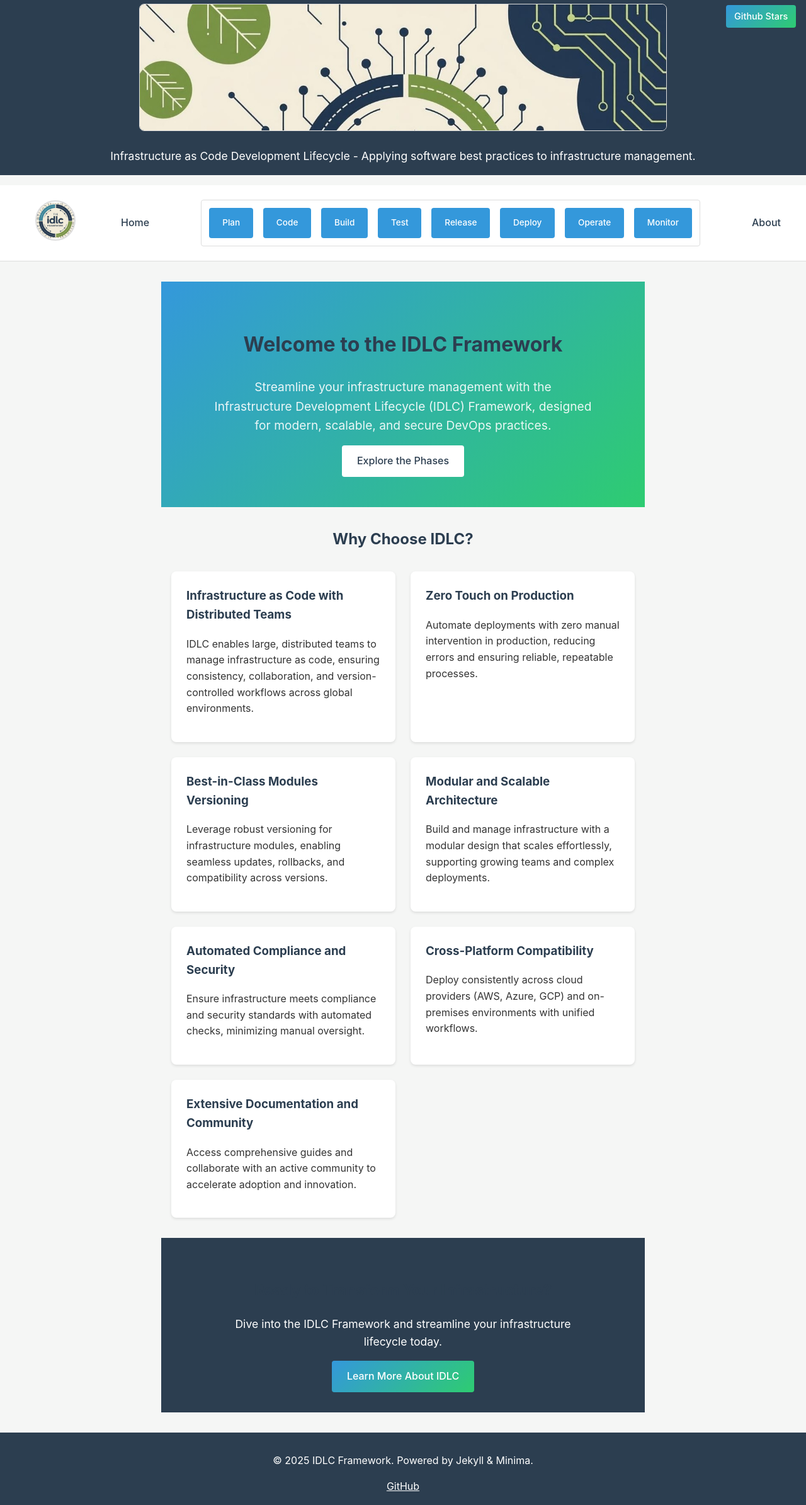
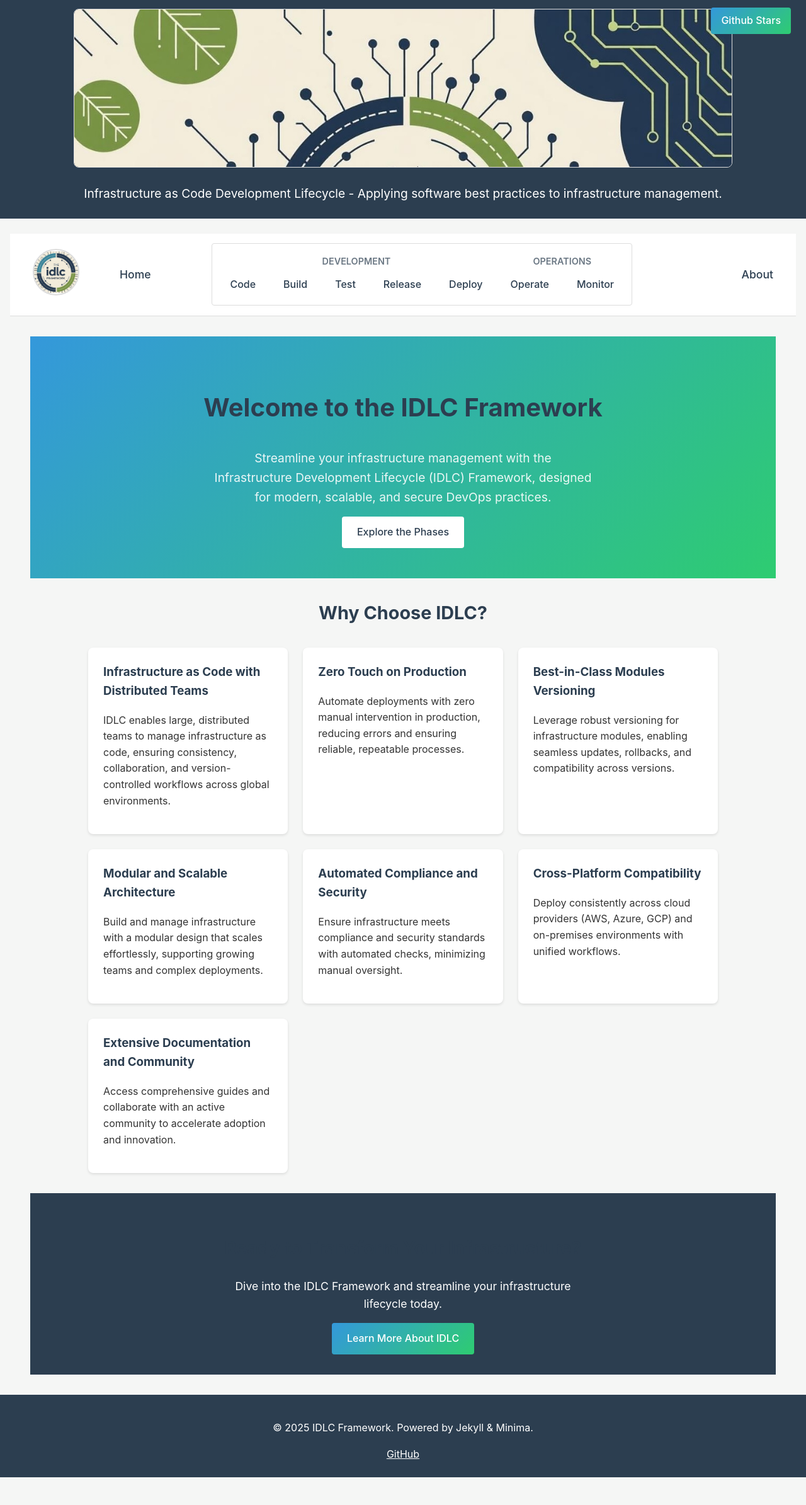
Before and after one commit to idlc-framework/idlc, a Jekyll site: the page built from website/index.html, in a window 1280 px wide. Shown: the whole page at 63% size. Built offline with Jekyll 4.4.1, drawn with Linux system fonts in a browser that asks for light colours; after the commit the page ends 2345 px from its top, so only the background shows below that.

Commit message:
New Navbar
Navbar separated by Development and OPERATIONS.
Expanded layout.

```diff
--- a/website/_config.yml
+++ b/website/_config.yml
@@ -6,6 +6,7 @@ theme: minima
 includes_dir: _includes
 plugins:
   - jekyll-seo-tag  # For SEO meta tags
+permalink: pretty
 
 
 # Minima theme settings
--- a/website/_includes/navbar.html
+++ b/website/_includes/navbar.html
@@ -1,46 +1,52 @@
-<nav aria-label="Main Navigation">
-  <span id="baseurl" style="display: none;">{{ '/' | relative_url }}</span>
-  <div class="nav-logo">
-    <a href="{{ '/' | relative_url }}" aria-label="IDLC Framework Home">
-      <img src="{{ '/assets/images/logo.jpg' | relative_url }}" alt="IDLC Framework Logo" class="logo-image">
-    </a>
-  </div>
+<nav aria-label="Main navigation">
+  <a class="nav-logo" href="{{ '/' | relative_url }}">
+    <img class="logo-image" src="{{ '/assets/images/logo.jpg' | relative_url }}" alt="IDLC Framework Logo">
+  </a>
   <div class="nav-left">
-    <ul role="menubar">
-      <li role="none"><a role="menuitem" href="{{ '/' | relative_url }}">Home</a></li>
+    <ul>
+      <li><a class="highlight" href="{{ '/' | relative_url }}">Home</a></li>
     </ul>
   </div>
-  <!-- <ul role="menubar" class="nav-center">
-    <li role="none" class="dropdown version-dropdown">
-      <select id="version-selector" aria-label="Select Version">
-        <option value="v1.0" >v1.0 - soon</option>
-        <option value="v0.1" selected >v0.1 - Latest</option>
-      </select>
-    </li> -->
-    <li role="none" class="phases highlight">
-      <ul role="menu" class="phases-menu">
-        <li role="none"><a role="menuitem" href="{{ '/pages/phases/v0.1/plan.html' | relative_url }}" class="phase-link">Plan</a></li>
-        <li role="none"><a role="menuitem" href="{{ '/pages/phases/v0.1/code.html' | relative_url }}" class="phase-link">Code</a></li>
-        <li role="none"><a role="menuitem" href="{{ '/pages/phases/v0.1/build.html' | relative_url }}" class="phase-link">Build</a></li>
-        <li role="none"><a role="menuitem" href="{{ '/pages/phases/v0.1/test.html' | relative_url }}" class="phase-link">Test</a></li>
-        <li role="none"><a role="menuitem" href="{{ '/pages/phases/v0.1/release.html' | relative_url }}" class="phase-link">Release</a></li>
-        <li role="none"><a role="menuitem" href="{{ '/pages/phases/v0.1/deploy.html' | relative_url }}" class="phase-link">Deploy</a></li>
-        <li role="none"><a role="menuitem" href="{{ '/pages/phases/v0.1/operate.html' | relative_url }}" class="phase-link">Operate</a></li>
-        <li role="none"><a role="menuitem" href="{{ '/pages/phases/v0.1/monitor.html' | relative_url }}" class="phase-link">Monitor</a></li>
+  <button class="menu-toggle" aria-expanded="false" aria-controls="main-menu" aria-label="Toggle navigation">
+    Menu
+  </button>
+
+  <div class="main-menu" id="main-menu">
+
+
+    <div class="nav-center">
+      <ul class="phases-menu">
+        <li class="phase-group">
+          <span class="phase-group-label">Development</span>
+          <ul class="phase-list">
+            <li><a href="{{ '/pages/phases/v0.1/code.html' | relative_url }}">Code</a></li>
+            <li><a href="{{ '/pages/phases/v0.1/build.html' | relative_url }}">Build</a></li>
+            <li><a href="{{ '/pages/phases/v0.1/test.html' | relative_url }}">Test</a></li>
+            <li><a href="{{ '/pages/phases/v0.1/release.html' | relative_url }}">Release</a></li>
+            <li><a href="{{ '/pages/phases/v0.1/deploy.html' | relative_url }}">Deploy</a></li>
+          </ul>
+        </li>
+        <li class="phase-group">
+          <span class="phase-group-label">Operations</span>
+          <ul class="phase-list">
+            <li><a href="{{ '/pages/phases/v0.1/operate.html' | relative_url }}">Operate</a></li>
+            <li><a href="{{ '/pages/phases/v0.1/monitor.html' | relative_url }}">Monitor</a></li>
+          </ul>
+        </li>
       </ul>
-    </li>
-  </ul>
-  <div class="nav-right">
-    <ul role="menubar">
-      <li role="none" class="dropdown">
-        <a role="menuitem" href="{{ '/pages/about.html' | relative_url }}" aria-haspopup="true" aria-expanded="false">About</a>
-        <ul role="menu" class="dropdown-menu">
-          <li role="none"><a role="menuitem" href="{{ '/pages/about.html' | relative_url }}">About</a></li>
-          <li role="none"><a role="menuitem" href="{{ '/pages/authors.html' | relative_url }}" class="phase-link">Authors</a></li>
-          <li role="none"><a role="menuitem" href="{{ '/pages/contributors.html' | relative_url }}" class="phase-link">Contributors</a></li>
-          <li role="none"><a role="menuitem" href="{{ '/pages/contact.html' | relative_url }}" class="phase-link">Contact</a></li>
-        </ul>
-      </li>
-    </ul>
+    </div>
+
+    <div class="nav-right">
+      <ul>
+        <li class="dropdown">
+          <a role="menuitem" href="{{ '/pages/about.html' | relative_url }}" aria-haspopup="true" aria-expanded="false">About</a>
+          <ul class="dropdown-menu">
+            <li><a href="{{ '/pages/authors.html' | relative_url }}">Authors</a></li>
+            <li><a href="{{ '/pages/contributors.html' | relative_url }}">Contributors</a></li>
+            <li><a href="{{ '/pages/contact.html' | relative_url }}">Contact</a></li>
+          </ul>
+        </li>
+      </ul>
+    </div>
   </div>
 </nav>
--- a/website/assets/css/custom.css
+++ b/website/assets/css/custom.css
@@ -37,8 +37,8 @@ header {
   background-color: var(--primary-color);
   color: #fff;
   text-align: center;
-  padding: 1rem;
-  margin-bottom: 1rem;
+  padding: 1.5rem;
+  margin-bottom: 1.5rem;
   position: relative;
   overflow: hidden;
 }
@@ -47,7 +47,7 @@ header .header-image {
   display: block;
   max-width: 100%;
   height: auto;
-  max-height: 200px;
+  max-height: 250px;
   object-fit: cover;
   border-radius: 8px;
   margin: 0 auto 1rem;
@@ -62,13 +62,13 @@ header:hover .header-image {
 
 header h1 {
   margin: 0;
-  font-size: 2.5rem;
+  font-size: 2.8rem;
   animation: fadeIn 1s ease-in;
 }
 
 header p {
   margin: 0.5rem 0 0;
-  font-size: 1.1rem;
+  font-size: 1.2rem;
   opacity: 0.9;
   animation: fadeIn 1s ease-in 0.2s forwards;
 }
@@ -76,20 +76,20 @@ header p {
 /* GitHub Star Button */
 .github-star-container {
   position: absolute;
-  top: 0.5rem;
-  right: 1rem;
+  top: 0.75rem;
+  right: 1.5rem;
   z-index: 1000;
 }
 
 .github-star-button {
   display: inline-block;
-  padding: 0.4rem 0.8rem;
+  padding: 0.5rem 1rem;
   background: var(--gradient-bg);
   color: #fff;
   border-radius: 4px;
   text-decoration: none;
   font-weight: 500;
-  font-size: 0.9rem;
+  font-size: 1rem;
   transition: transform 0.3s ease, box-shadow 0.3s ease;
 }
 
@@ -115,21 +115,24 @@ nav {
   align-items: center;
   background-color: var(--card-bg);
   border-bottom: 1px solid var(--border-color);
-  padding: 0.5rem 1rem;
+  padding: 0.75rem 1.5rem;
   position: relative;
+  width: 100%;
+  max-width: 90vw; /* Fluid width */
+  margin: 0 auto;
 }
 
 .nav-logo {
-  margin: 0 1.5rem 0 1rem;
+  margin: 0 1.5rem 0 0;
 }
 
 .nav-logo .logo-image {
-  width: 60px !important; /* Fixed size, high specificity */
-  height: 60px !important; /* Fixed size, high specificity */
-  min-width: 60px; /* Prevent compression */
-  min-height: 60px; /* Prevent compression */
+  width: 70px !important; /* Slightly larger for wider screens */
+  height: 70px !important;
+  min-width: 70px;
+  min-height: 70px;
   border-radius: 50%;
-  object-fit: contain; /* Preserve aspect ratio */
+  object-fit: contain;
   border: 2px solid var(--border-color);
   transition: transform 0.3s ease, box-shadow 0.3s ease;
 }
@@ -173,10 +176,11 @@ nav li {
 
 nav a {
   display: block;
-  padding: 1rem 1.5rem;
+  padding: 0.75rem 1.25rem;
   color: var(--primary-color);
   text-decoration: none;
   font-weight: 500;
+  font-size: 1.1rem;
   transition: background-color 0.3s, color 0.3s, transform 0.2s;
 }
 
@@ -192,6 +196,41 @@ nav a:focus {
   outline-offset: 2px;
 }
 
+/* Menu toggle button */
+.menu-toggle {
+  display: none;
+  padding: 0.5rem 1rem;
+  background: var(--card-bg);
+  border: 1px solid var(--border-color);
+  border-radius: 4px;
+  color: var(--primary-color);
+  font-family: 'Inter', sans-serif;
+  font-weight: 500;
+  font-size: 0.9rem;
+  cursor: pointer;
+  transition: background-color 0.3s;
+}
+
+.menu-toggle:hover,
+.menu-toggle:focus {
+  background: var(--gradient-bg);
+  color: #fff;
+}
+
+.menu-toggle:focus {
+  outline: 2px solid var(--secondary-color);
+  outline-offset: 2px;
+}
+
+/* Main menu */
+.main-menu {
+  display: flex;
+  align-items: center;
+  width: 100%;
+  max-width: 1400px; /* Increased for wider screens */
+  margin: 0 auto;
+}
+
 /* Version dropdown */
 .version-dropdown select {
   padding: 0.5rem;
@@ -201,7 +240,7 @@ nav a:focus {
   color: var(--primary-color);
   font-family: 'Inter', sans-serif;
   font-weight: 500;
-  font-size: 0.9rem;
+  font-size: 1rem;
   cursor: pointer;
   transition: background-color 0.3s, transform 0.2s;
 }
@@ -219,87 +258,80 @@ nav a:focus {
 }
 
 /* Highlighted Phases menu */
-nav .highlight a {
-  background: var(--secondary-color);
-  color: #fff;
-  font-weight: 500;
-  padding: 0.8rem 1.3rem;
+.phases-menu {
+  border: 1px solid var(--border-color);
   border-radius: 4px;
-  transform: scale(1);
-  animation: none;
+  background: var(--card-bg);
+  padding: 0.75rem;
+  gap: 0.75rem;
 }
 
-nav .highlight a:hover,
-nav .highlight a:focus {
-  background: var(--gradient-bg);
-  transform: scale(1.05);
-  box-shadow: 0 2px 4px rgba(0, 0, 0, 0.2);
-}
-
-/* Phases horizontal menu */
-.phases {
+.phase-group {
   display: flex;
+  flex-direction: column;
   align-items: center;
 }
 
-.phases-menu {
-  display: flex;
-  flex-direction: row;
-  gap: 1rem;
-  background-color: var(--card-bg);
-  border: 1px solid var(--border-color);
-  border-radius: 4px;
-  min-width: auto;
-  z-index: 1000;
-  opacity: 1;
-  flex-wrap: nowrap;
-  padding: 0.75rem;
+.phase-group-label {
+  display: block;
+  padding: 0.25rem 1rem;
+  color: var(--primary-color);
+  font-weight: 600;
+  font-size: 0.9rem;
+  text-transform: uppercase;
+  opacity: 0.7;
+  text-align: center;
 }
 
-.phases-menu li {
-  display: block;
-  flex: 0 0 auto;
+.phase-list {
+  display: flex;
+  list-style: none;
+  padding: 0;
+  margin: 0;
+  gap: 0.75rem;
 }
 
-.phases-menu a {
-  padding: 0.5rem 0.75rem;
-  color: var(--primary-color);
-  display: block;
-  font-size: 0.85rem;
-  white-space: nowrap;
-  transition: background-color 0.3s, color 0.3s, transform 0.2s;
+.phase-list a {
+  padding: 0.5rem 1rem;
+  font-size: 1rem;
+  border-radius: 4px;
 }
 
-.phases-menu a:hover,
-.phases-menu a:focus {
-  background-color: var(--secondary-color);
+.phase-list a:hover,
+.phase-list a:focus {
+  background: var(--gradient-bg);
   color: #fff;
-  transform: scale(1.02);
+  transform: scale(1);
 }
 
-/* Dropdown menu for About */
+/* Dropdown menu */
 .dropdown {
   position: relative;
+}
+
+.dropdown:hover .dropdown-menu,
+.dropdown:focus-within .dropdown-menu {
+  display: block;
+  opacity: 1;
+  transform: translateY(0);
 }
 
 .dropdown-menu {
   display: none;
   position: absolute;
   top: 100%;
-  left: 0;
-  background-color: var(--card-bg);
+  right: 0;
+  background: var(--card-bg);
   border: 1px solid var(--border-color);
   border-radius: 4px;
-  box-shadow: 0 2px 8px rgba(0, 0, 0, 0.1);
-  min-width: 150px;
+  box-shadow: 0 4px 8px rgba(0, 0, 0, 0.15);
   z-index: 1000;
+  min-width: 180px;
   opacity: 0;
-  transform: translateY(-10px);
+  transform: translateY(10px);
   transition: opacity 0.3s ease, transform 0.3s ease;
 }
 
-.dropdown:hover .dropdown-menu,
-.dropdown:focus-within .dropdown-menu,
 .dropdown[aria-expanded="true"] .dropdown-menu {
   display: block;
   opacity: 1;
@@ -307,31 +339,46 @@ nav .highlight a:focus {
 }
 
 .dropdown-menu li {
-  display: block;
+  margin: 0;
 }
 
 .dropdown-menu a {
-  padding: 0.75rem 1rem;
+  padding: 0.5rem 1.25rem;
   color: var(--primary-color);
   display: block;
-  transition: background-color 0.3s, color 0.3s, transform 0.2s;
+  font-size: 1rem;
 }
 
 .dropdown-menu a:hover,
 .dropdown-menu a:focus {
-  background-color: var(--secondary-color);
+  background: var(--secondary-color);
   color: #fff;
-  transform: scale(1.02);
 }
 
-/* Author photos */
+/* Author cards */
+/* .author-card {
+  display: flex;
+  align-items: center;
+  background: var(--card-bg);
+  padding: 1.25rem;
+  margin: 1.5rem 0;
+  border-radius: 8px;
+  box-shadow: 0 2px 4px rgba(0, 0, 0, 0.1);
+  transition: transform 0.3s ease, box-shadow 0.3s ease;
+} */
+
+.author-card:hover {
+  transform: translateY(-5px);
+  box-shadow: 0 4px 8px rgba(0, 0, 0, 0.15);
+}
+
 .author-photo {
-  width: 100px;
-  height: 100px;
+  width: 120px;
+  height: 120px;
   border-radius: 50%;
   object-fit: cover;
+  margin-right: 1.25rem;
   border: 2px solid var(--border-color);
-  margin: 0.5rem 0;
   transition: transform 0.3s ease, box-shadow 0.3s ease;
 }
 
@@ -343,7 +390,7 @@ nav .highlight a:focus {
 
 /* 404 page styling */
 .page-404 {
-  max-width: 600px;
+  max-width: 90vw; /* Fluid width */
   margin: 2rem auto;
   text-align: center;
   padding: 2rem;
@@ -354,7 +401,7 @@ nav .highlight a:focus {
 }
 
 .page-404 h1 {
-  font-size: 4rem;
+  font-size: 4.5rem;
   color: var(--primary-color);
   margin: 1rem 0;
   letter-spacing: -2px;
@@ -362,12 +409,12 @@ nav .highlight a:focus {
 }
 
 .page-404 p {
-  font-size: 1.2rem;
+  font-size: 1.3rem;
   margin: 0.5rem 0;
 }
 
 .page-404 .page-404-image {
-  width: 200px;
+  width: 250px;
   height: auto;
   margin: 1rem auto;
   display: block;
@@ -383,6 +430,7 @@ nav .highlight a:focus {
   border-radius: 4px;
   text-decoration: none;
   font-weight: 500;
+  font-size: 1.1rem;
   transition: transform 0.3s ease, box-shadow 0.3s ease;
 }
 
@@ -395,15 +443,15 @@ nav .highlight a:focus {
 
 /* Main content */
 main {
-  max-width: 800px;
+  max-width: 90vw; /* Fluid width */
   margin: 2rem auto;
-  padding: 0 1rem;
+  padding: 0 1.5rem;
   animation: fadeIn 1s ease-in;
 }
 
 article {
   background: var(--card-bg);
-  padding: 1.5rem;
+  padding: 2rem;
   border-radius: 8px;
   box-shadow: 0 2px 4px rgba(0, 0, 0, 0.1);
   transition: transform 0.3s ease, box-shadow 0.3s ease;
@@ -417,12 +465,12 @@ article:hover {
 /* Headings */
 h1 {
   color: var(--primary-color);
-  font-size: 2rem;
+  font-size: 2.5rem;
 }
 
 h2 {
   color: var(--primary-color);
-  font-size: 1.5rem;
+  font-size: 1.8rem;
   margin-top: 2rem;
 }
 
@@ -438,8 +486,8 @@ a:hover {
 
 main ul li a {
   display: inline-block;
-  padding: 0.5rem 1rem;
-  margin: 0.2rem;
+  padding: 0.5rem 1.25rem;
+  margin: 0.25rem;
   background: var(--gradient-bg);
   color: #fff;
   border-radius: 4px;
@@ -463,7 +511,7 @@ img {
 /* Footer */
 footer {
   text-align: center;
-  padding: 1rem;
+  padding: 1.5rem;
   background-color: var(--primary-color);
   color: #fff;
   margin-top: 2rem;
@@ -500,14 +548,157 @@ footer a {
 }
 
 /* Responsive adjustments */
+@media (max-width: 1600px) {
+  nav {
+    max-width: 95vw;
+    padding: 0.75rem 1rem;
+  }
+
+  .main-menu {
+    max-width: 1200px;
+  }
+
+  main {
+    max-width: 95vw;
+    padding: 0 1rem;
+  }
+
+  header h1 {
+    font-size: 2.5rem;
+  }
+
+  .author-photo {
+    width: 100px;
+    height: 100px;
+  }
+}
+
+@media (max-width: 1200px) {
+  nav {
+    max-width: 95vw;
+    padding: 0.5rem 0.75rem;
+  }
+
+  .main-menu {
+    max-width: 1000px;
+  }
+
+  main {
+    max-width: 95vw;
+    padding: 0 0.75rem;
+  }
+
+  header h1 {
+    font-size: 2.2rem;
+  }
+
+  header .header-image {
+    max-height: 200px;
+  }
+
+  .nav-logo .logo-image {
+    width: 60px !important;
+    height: 60px !important;
+    min-width: 60px;
+    min-height: 60px;
+  }
+
+  nav a {
+    padding: 0.5rem 1rem;
+    font-size: 1rem;
+  }
+
+  .phase-list a {
+    font-size: 0.9rem;
+  }
+
+  .dropdown-menu {
+    min-width: 160px;
+  }
+
+  .dropdown-menu a {
+    font-size: 0.9rem;
+  }
+}
+
+@media (max-width: 768px) {
+  nav {
+    max-width: 100%;
+    padding: 0.5rem;
+  }
+
+  .main-menu {
+    max-width: 100%;
+  }
+
+  main {
+    max-width: 100%;
+    padding: 0 0.5rem;
+  }
+
+  header h1 {
+    font-size: 2rem;
+  }
+
+  header p {
+    font-size: 1.1rem;
+  }
+
+  .author-card {
+    padding: 1rem;
+  }
+
+  .author-photo {
+    width: 90px;
+    height: 90px;
+  }
+
+  .page-404 h1 {
+    font-size: 3.5rem;
+  }
+
+  .page-404 .page-404-image {
+    width: 200px;
+  }
+}
+
 @media (max-width: 600px) {
   nav {
     flex-direction: column;
     align-items: center;
+    justify-content: center;
+    padding: 0.5rem;
   }
 
   .nav-logo {
-    margin: 0.5rem 0;
+    margin: 0.5rem auto;
+  }
+
+  .menu-toggle {
+    display: block;
+    margin: 0.5rem auto;
+  }
+
+  .main-menu {
+    display: none;
+    position: absolute;
+    top: 100%;
+    left: 5%;
+    right: 5%;
+    background: var(--card-bg);
+    border: 1px solid var(--border-color);
+    border-radius: 4px;
+    box-shadow: 0 4px 8px rgba(0, 0, 0, 0.15);
+    z-index: 1000;
+    padding: 1rem;
+    flex-direction: column;
+    align-items: center;
+    max-width: 90%;
+    margin: 0 auto;
+  }
+
+  .main-menu[aria-expanded="true"] {
+    display: flex;
   }
 
   .nav-left,
@@ -525,38 +716,60 @@ footer a {
 
   nav a {
     padding: 0.75rem;
-  }
-
-  nav .highlight a {
-    padding: 0.6rem 1rem;
-    transform: scale(1);
-  }
-
-  .version-dropdown select {
-    width: 100%;
-    padding: 0.75rem;
+    font-size: 1rem;
   }
 
   .phases-menu {
     flex-direction: column;
     border: none;
     box-shadow: none;
-    background-color: #f9f9f9;
+    background: transparent;
     gap: 0.25rem;
   }
 
-  .phases-menu a {
+  .phase-group {
+    flex-direction: column;
+    align-items: center;
+  }
+
+  .phase-group-label {
+    padding: 0.5rem 1rem;
+    font-size: 0.9rem;
+  }
+
+  .phase-list {
+    flex-direction: column;
+    gap: 0.25rem;
+  }
+
+  .phase-list a {
     padding: 0.75rem 1rem;
-    font-size: 1rem;
+    font-size: 0.9rem;
+  }
+
+  .dropdown:hover .dropdown-menu,
+  .dropdown:focus-within .dropdown-menu {
+    display: none;
   }
 
   .dropdown-menu {
+    display: none;
     position: static;
     border: none;
     box-shadow: none;
-    background-color: #f9f9f9;
+    background: transparent;
     opacity: 1;
     transform: none;
+    padding-left: 1rem;
+  }
+
+  .dropdown[aria-expanded="true"] .dropdown-menu {
+    display: block;
+  }
+
+  .dropdown-menu a {
+    padding: 0.5rem 1rem;
+    font-size: 0.9rem;
   }
 
   .author-photo {
--- a/website/assets/js/custom.js
+++ b/website/assets/js/custom.js
@@ -1,4 +1,3 @@
-// Smooth scroll for internal links
 document.querySelectorAll('a[href^="#"]').forEach(anchor => {
   anchor.addEventListener('click', function(e) {
     e.preventDefault();
@@ -9,29 +8,66 @@ document.querySelectorAll('a[href^="#"]').forEach(anchor => {
   });
 });
 
-// Toggle aria-expanded for dropdowns
 const dropdowns = document.querySelectorAll('.dropdown');
 dropdowns.forEach(dropdown => {
-  const toggle = dropdown.querySelector('a[aria-haspopup="true"]');
+  const toggle = dropdown.querySelector('.dropdown-toggle');
   if (toggle) {
     toggle.addEventListener('click', function(e) {
+      e.preventDefault();
+      e.stopPropagation(); // Prevent click from bubbling to main menu
       const isExpanded = toggle.getAttribute('aria-expanded') === 'true';
+      // Close other dropdowns
+      dropdowns.forEach(otherDropdown => {
+        const otherToggle = otherDropdown.querySelector('.dropdown-toggle');
+        if (otherToggle && otherToggle !== toggle) {
+          otherToggle.setAttribute('aria-expanded', 'false');
+        }
+      });
       toggle.setAttribute('aria-expanded', !isExpanded);
+    });
+  }
+  // Allow submenu links to navigate
+  const submenuLinks = dropdown.querySelectorAll('.dropdown-menu a');
+  submenuLinks.forEach(link => {
+    link.addEventListener('click', function(e) {
+      e.stopPropagation(); // Prevent submenu click from closing main menu
+    });
+  });
+});
+
+const menuToggle = document.querySelector('.menu-toggle');
+const mainMenu = document.querySelector('.main-menu');
+if (menuToggle && mainMenu) {
+  menuToggle.addEventListener('click', function(e) {
+    e.stopPropagation();
+    const isExpanded = menuToggle.getAttribute('aria-expanded') === 'true';
+    menuToggle.setAttribute('aria-expanded', !isExpanded);
+    mainMenu.setAttribute('aria-expanded', !isExpanded);
+    // Close all dropdowns when main menu is toggled
+    if (!isExpanded) {
+      dropdowns.forEach(dropdown => {
+        const toggle = dropdown.querySelector('.dropdown-toggle');
+        if (toggle) {
+          toggle.setAttribute('aria-expanded', 'false');
+        }
       });
     }
   });
 
-// Close dropdown when clicking outside
   document.addEventListener('click', function(e) {
+    if (!mainMenu.contains(e.target) && !menuToggle.contains(e.target)) {
+      menuToggle.setAttribute('aria-expanded', 'false');
+      mainMenu.setAttribute('aria-expanded', 'false');
       dropdowns.forEach(dropdown => {
-    const toggle = dropdown.querySelector('a[aria-haspopup="true"]');
-    if (toggle && !dropdown.contains(e.target)) {
+        const toggle = dropdown.querySelector('.dropdown-toggle');
+        if (toggle) {
           toggle.setAttribute('aria-expanded', 'false');
         }
       });
+    }
   });
+}
 
-// Scroll progress indicator
 const progressBar = document.createElement('div');
 progressBar.className = 'scroll-progress';
 document.body.prepend(progressBar);
@@ -42,40 +78,32 @@ window.addEventListener('scroll', () => {
   progressBar.style.width = `${progress}%`;
 });
 
-// Version selector for phase pages
 const versionSelector = document.getElementById('version-selector');
 if (versionSelector) {
-  // Get baseurl from hidden span
   const baseurlElement = document.getElementById('baseurl');
   const baseurl = baseurlElement ? baseurlElement.textContent : '/';
 
-  // Initialize version from localStorage or default to 'v0.1'
   const savedVersion = localStorage.getItem('selectedVersion') || 'v0.1';
   versionSelector.value = savedVersion;
   updatePhaseLinks(savedVersion);
 
-  // Update links and refresh page on version change
   versionSelector.addEventListener('change', function() {
     const version = this.value;
     localStorage.setItem('selectedVersion', version);
     updatePhaseLinks(version);
 
-    // Redirect to the corresponding versioned page
     const currentPath = window.location.pathname;
     const phaseMatch = currentPath.match(/\/pages\/phases\/[^/]+\/(.*\.html)$/);
     if (phaseMatch) {
-      // If on a phase page, redirect to the same phase with the new version
       const phasePage = phaseMatch[1];
       window.location.href = `${baseurl}pages/phases/${version}/${phasePage}`;
     } else {
-      // Otherwise, redirect to the Phases index for the selected version
       window.location.href = `${baseurl}pages/phases/${version}/index.html`;
     }
   });
 
-  // Update phase links function
   function updatePhaseLinks(version) {
-    const phaseLinks = document.querySelectorAll('.phase-link');
+    const phaseLinks = document.querySelectorAll('.phase-list a');
     phaseLinks.forEach(link => {
       const basePath = link.getAttribute('href').replace(/\/pages\/phases\/[^/]+/, `/pages/phases/${version}`);
       link.setAttribute('href', basePath);
```
Also changed, not shown: 1 other file. Lines whose indentation alone changed are shown as unchanged.
